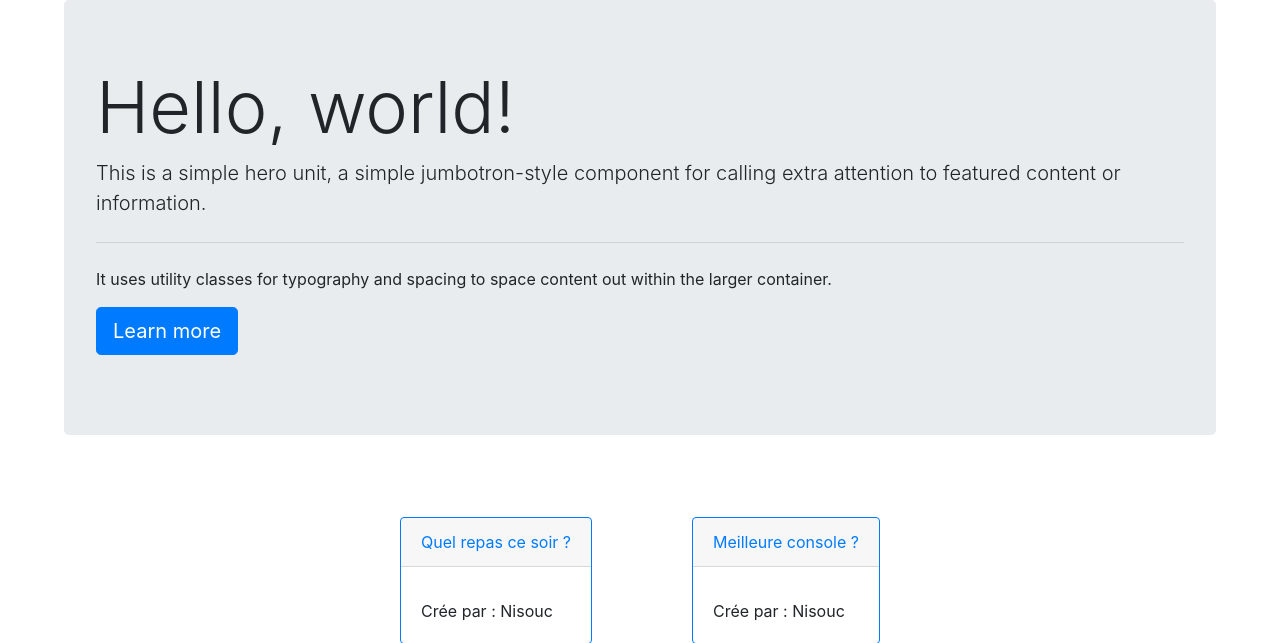
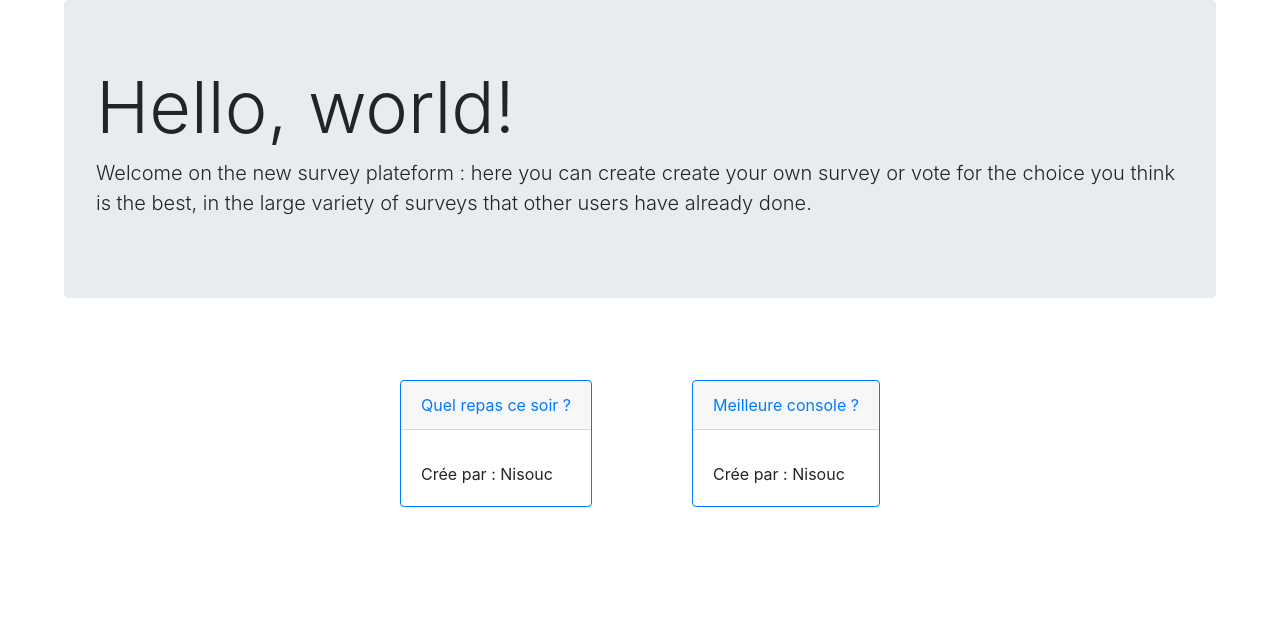
Before and after one commit to Bakabruh/rendu-poo, a PHP site: page /?page=home in a window 1280 px wide. Shown: the part 56-699 px from the top of the page. Run offline with PHP 8.4, Linux system fonts and the light colour scheme; the visitor is signed in with stand-in values (Sample User, id 1); data comes from the database, SQL or seed files in the repository.

Commit message:
pulling commit

```diff
--- a/App/View/homeIndex.php
+++ b/App/View/homeIndex.php
@@ -30,12 +30,7 @@ require ROOT."/commons.php";
 
 <div class="jumbotron">
   <h1 class="display-3">Hello, world!</h1>
-  <p class="lead">This is a simple hero unit, a simple jumbotron-style component for calling extra attention to featured content or information.</p>
-  <hr class="my-4">
-  <p>It uses utility classes for typography and spacing to space content out within the larger container.</p>
-  <p class="lead">
-    <a class="btn btn-primary btn-lg" href="#" role="button">Learn more</a>
-  </p>
+  <p class="lead">Welcome on the new survey plateform : here you can create create your own survey or vote for the choice you think is the best, in the large variety of surveys that other users have already done.</p>
 </div>
 
 <!-- Sondages sous forme de carte à cliquer -->
--- a/App/View/surveyCreationView.php
+++ b/App/View/surveyCreationView.php
@@ -53,6 +53,5 @@ require ROOT."/bootstraplink.html"; ?>
         <button type="submit">Create your survey</button>
     </form>
 
-    <script src="https://cdnjs.cloudflare.com/ajax/libs/jquery/3.5.1/jquery.min.js" integrity="sha512-bLT0Qm9VnAYZDflyKcBaQ2gg0hSYNQrJ8RilYldYQ1FxQYoCLtUjuuRuZo+fjqhx/qtq/1itJ0C2ejDxltZVFg==" crossorigin="anonymous"></script>
 </body>
 </html>
--- a/router.php
+++ b/router.php
@@ -28,6 +28,8 @@ if(array_key_exists("page", $_GET)){
             } else {
                 $controller = new surveyController();
                 $controller->renderSurvey();
+                $controller = new surveyController();
+                $controller->getMessages();
             }
 
         break;
```
Also changed, not shown: App/View/oneSurveyView.php (+18 -5 lines).
